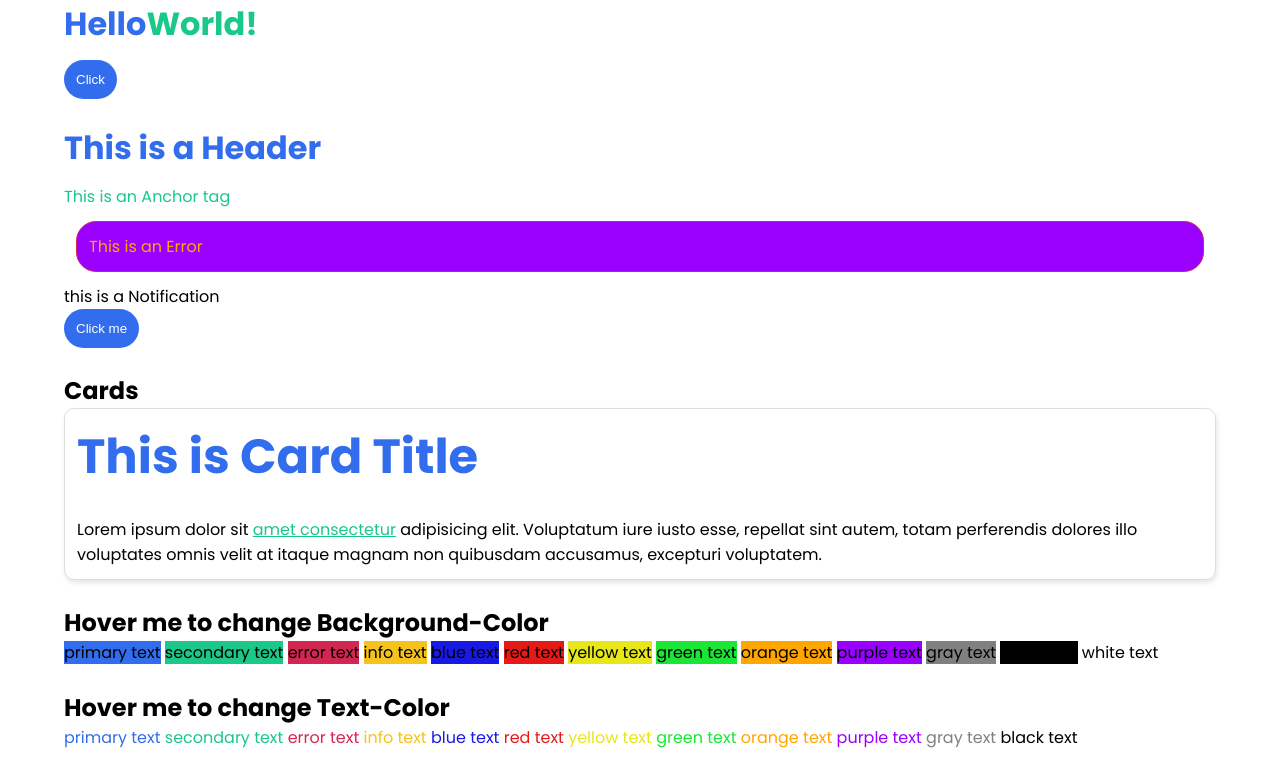
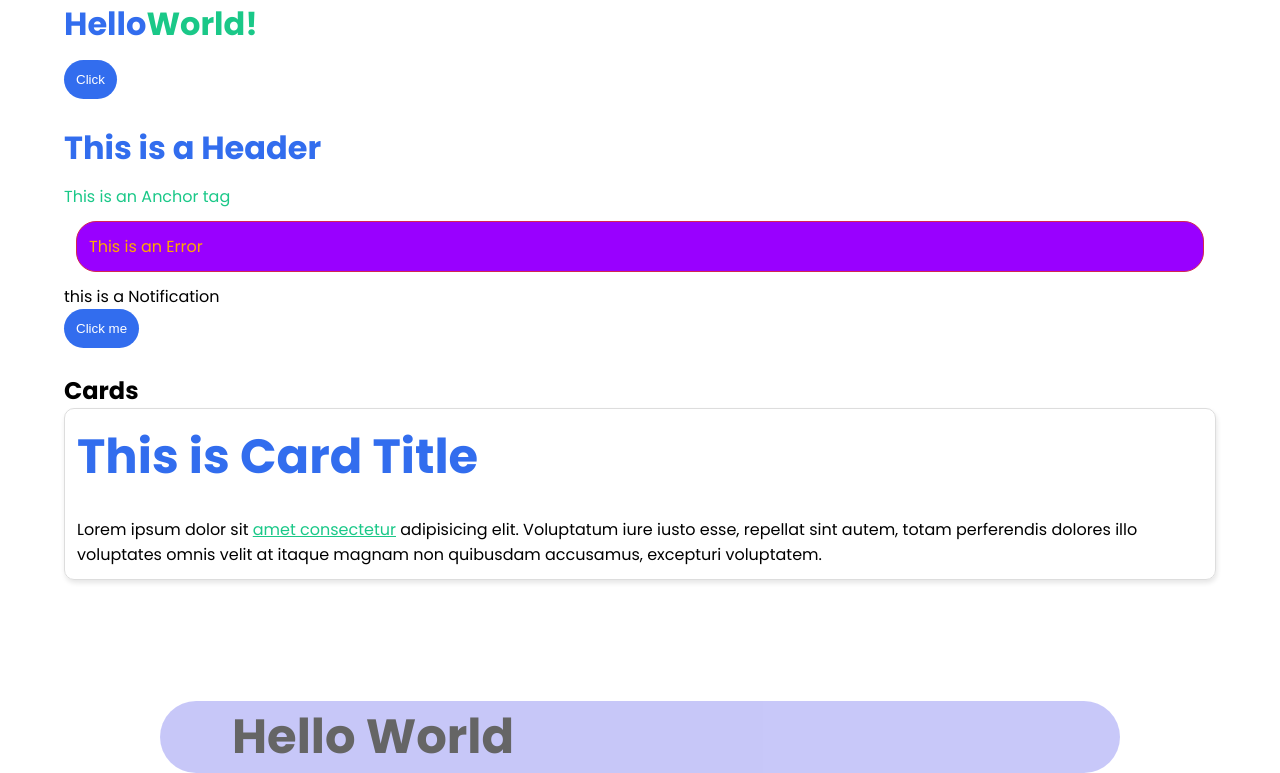
Before and after one commit to FuadBabayev/Sass-Tutorials, a website: page index.html in a window 1280 px wide. Shown: the top 773 px of the page. Drawn offline with Linux system fonts and the light colour scheme.

Commit message:
Update index.html

```diff
--- a/index.html
+++ b/index.html
@@ -39,7 +39,7 @@
     </section><br>
 
     <!-- @each looped spans -->
-    <section id="text_spans" class="container">
+<!--     <section id="text_spans" class="container">
         <h2>Hover me to change Background-Color</h2>
         <span class="bg-hover-primary">primary text</span>
         <span class="bg-hover-secondary">secondary text</span>
@@ -324,7 +324,7 @@
         <button class="btn-complement-black">Click Me</button>
         <button class="btn-complement-white">Click Me</button>
     </section><br>
-
+ -->
     <section id="utilities">
         <div class="container">
             <h2 class="bg-blue-light-6 pl-4 m-5 font-xxl o-60 br-lg">Hello World</h2>
```
